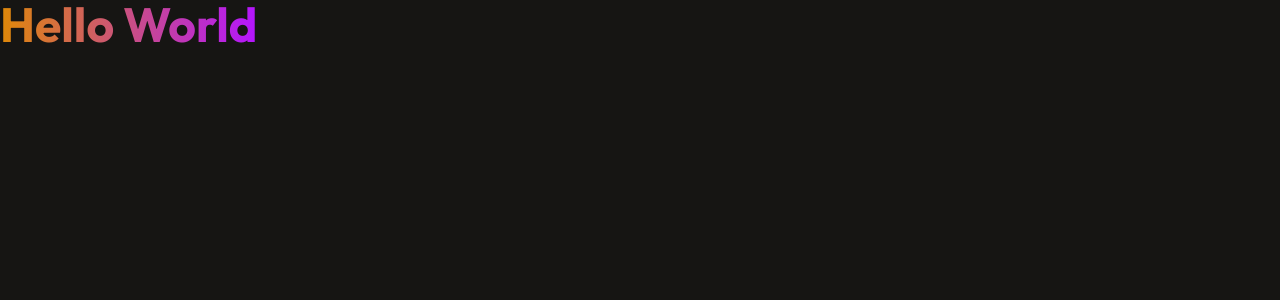
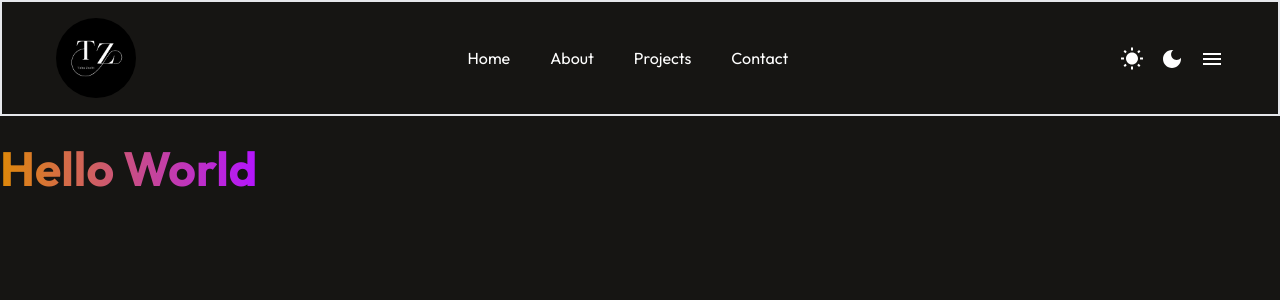
Before and after one commit to dpaulos6/portfolio, a React (Vite) app: page / in a window 1280 px wide. Shown: the top 300 px of the page. Built offline with nearby package versions, Linux system fonts and the light colour scheme.

Commit message:
started with nav bar

```diff
--- a/package.json
+++ b/package.json
@@ -10,6 +10,10 @@
     "preview": "vite preview"
   },
   "dependencies": {
+    "@emotion/react": "^11.13.3",
+    "@emotion/styled": "^11.13.0",
+    "@mui/icons-material": "^6.1.2",
+    "@mui/material": "^6.1.2",
     "react": "^18.3.1",
     "react-dom": "^18.3.1"
   },
--- a/src/App.tsx
+++ b/src/App.tsx
@@ -1,6 +1,9 @@
+import Navbar from "./components/Navbar.tsx";
+
 function App() {
   return (
     <>
+      <Navbar />
       <span className="text-5xl font-bold bg-clip-text text-transparent bg-gradient-to-r from-[#DF8908] to-[#B415FF]">
         Hello World
       </span>
--- /dev/null
+++ b/src/components/Navbar.tsx
@@ -0,0 +1,47 @@
+import logo from "../../public/logo.png";
+import WbSunnyIcon from "@mui/icons-material/WbSunny";
+import DarkModeIcon from "@mui/icons-material/DarkMode";
+import MenuIcon from "@mui/icons-material/Menu";
+function Navbar() {
+  return (
+    <div className=" flex justify-around items-center border-2 p-4 mb-7">
+      <div className=" flex items-center">
+        <img
+          className=" h-20 rounded-full cursor-pointer"
+          src={logo}
+          alt="logo"
+        />
+      </div>
+      <nav className="w-4/6">
+        <ul className=" flex gap-10 justify-center ">
+          <li>
+            <a href="#home">Home</a>
+          </li>
+          <li>
+            <a href="#about">About</a>
+          </li>
+          <li>
+            <a href="#projects">Projects</a>
+          </li>
+          <li>
+            <a href="#contact">Contact</a>
+          </li>
+        </ul>
+      </nav>
+      <div className="flex gap-4">
+        <button>
+          <WbSunnyIcon />
+        </button>
+        <button>
+          <DarkModeIcon />
+        </button>
+
+        <button>
+          <MenuIcon />
+        </button>
+      </div>
+    </div>
+  );
+}
+
+export default Navbar;
```
Also changed, not shown: 1 other file (tests, documents, lock files or other folders).
